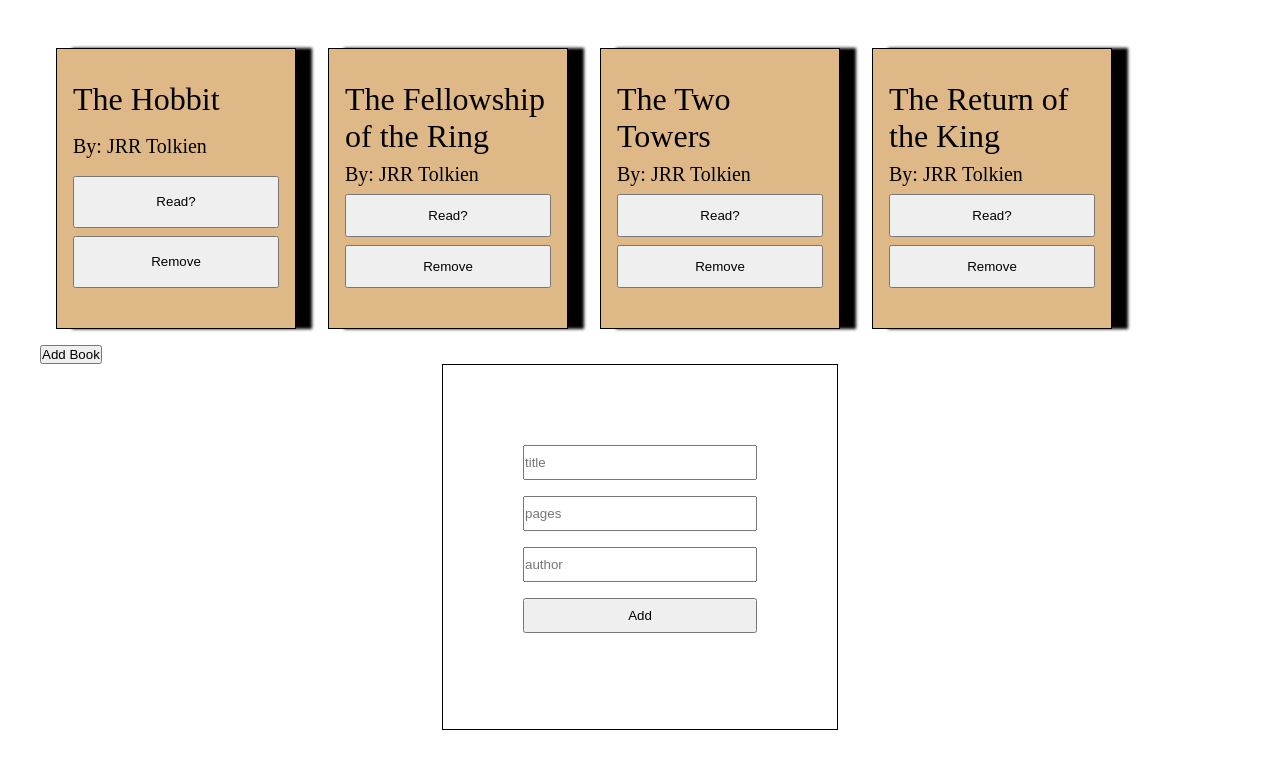
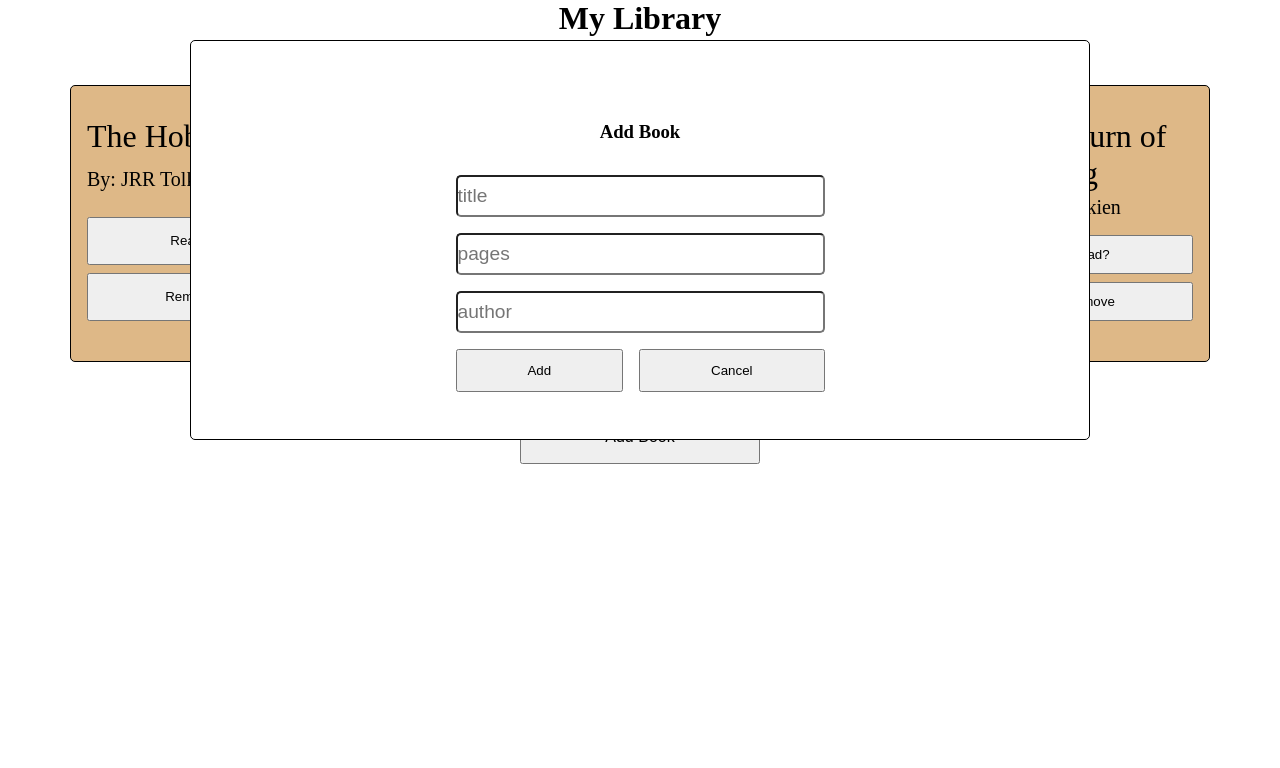
Before and after one commit to tylerspear/library_web_app, a plain HTML site: page index.html in a window 1280 px wide. Both pictures are taken after a click on the button "Add Book". Drawn offline with Linux system fonts and the light colour scheme.

Commit message:
added more styling and cancel button functionality

```diff
--- a/index.html
+++ b/index.html
@@ -5,17 +5,23 @@
     <meta http-equiv="X-UA-Compatible" content="IE=edge">
     <meta name="viewport" content="width=device-width, initial-scale=1.0">
     <link rel="stylesheet" href="styles.css">
-    <title>Library</title>
+    <title>My Library</title>
 </head>
 <body>
     <div class="container">
+        <h1 class="header">My Library</h1>
         <ul id="book-list"></ul>
         <button id="add">Add Book</button>
         <form id="book-form" action="#">
+            <h3 class="header">Add Book</h3>
             <input type="text" id="form-title" name="form-title" placeholder="title" required>
             <input type="text" id="form-pages" name="form-pages" placeholder="pages" required>
             <input type="text" id="form-author" name="form-author" placeholder="author" required>
-            <button type="submit" id="submit">Add</button>
+            <div class="form-btns">
+                <button type="submit" id="submit">Add</button>
+                <button id="cancel">Cancel</button>
+            </div>
+
         </form>
     </div>
     <script src="library.js"></script>
--- a/library.js
+++ b/library.js
@@ -8,6 +8,8 @@ const add = document.getElementById('add')
 const bookForm = document.getElementById('book-form')
 //confirmation button to add book
 const submitBook = document.getElementById('submit')
+//cancel button
+const cancel = document.getElementById('cancel')
 
 //Book object constructor
 function Book(title, author, pages) {
@@ -99,6 +101,13 @@ submitBook.addEventListener('click', (e)=> {
     displayBooks(myLibrary)
 })
 
+cancel.addEventListener('click', ()=> {
+    bookForm.style.display = "none"
+    document.getElementById('form-title').value = ''
+    document.getElementById('form-pages').value = ''
+    document.getElementById('form-author').value = ''
+})
+
 
 //Adding some test books to update CSS
 const theHobbit = new Book('The Hobbit', 'JRR Tolkien', '377')
--- a/styles.css
+++ b/styles.css
@@ -1,3 +1,6 @@
+/**********************
+Layout
+**********************/
 * {
   margin: 0;
   padding: 0;
@@ -8,38 +11,70 @@
   margin: 0 auto;
 }
 
+.header {
+  text-align: center;
+  margin-bottom: 2rem;
+}
+
+/**********************
+Form
+**********************/
 #book-form {
   display: none;
+  height: 50vh;
+  position: fixed;
   flex-direction: column;
-  width: 33%;
+  width: 75%;
   margin: 0 auto;
+  top: 10%;
+  left: 50%;
+  transform: translate(-50%, -10%);
   border: 1px solid #000;
   padding: 5rem;
+  background-color: #fff;
+  border-radius: 5px;
+  max-width: 900px;
 }
 
-#book-form input,
-#book-form button {
+#book-form input {
   display: inline-block;
   margin-bottom: 1rem;
   padding: 0.5rem 0;
+  width: 50%;
+  margin: 0 auto 1rem auto;
+  font-size: 1.2rem;
+  border-radius: 5px;
 }
+.form-btns {
+  display: flex;
+  width: calc(50% + 1rem);
+  margin: 0 auto;
+}
+.form-btns button {
+  cursor: pointer;
+  flex: 1 0 auto;
+  padding: 0.75rem 0;
+  margin: 0 0.5rem;
+}
+
+/**********************
+Book List
+**********************/
 #book-list {
   display: flex;
-  /* border-bottom: brown 30px solid; */
   flex-wrap: wrap;
-  margin-top: 2rem;
 }
 #book-list li {
   display: flex;
+  border-radius: 5px;
   flex-direction: column;
   list-style: none;
   flex: 0 1 20%;
-  margin: 1rem;
+  margin: 1rem 2.5%;
   border: 1px solid black;
   background-color: burlywood;
   padding: 2rem 1rem;
-  -webkit-box-shadow: 16px 0px 3px 0px #000000;
-  box-shadow: 16px 0px 3px 0px #000000;
+  transition: all 0.3s ease;
 }
 
 #book-list li > * {
@@ -47,24 +82,37 @@
   flex: 1 0 auto;
 }
 
-.read {
-  background-color: orange;
+#book-list li:hover {
+  box-shadow: 10px 0px 3px 0px #000000;
 }
 
 .title {
   font-size: 2rem;
-  margin-bottom: 0.5rem;
+  margin-bottom: 0.25rem;
 }
+
 .author {
   font-size: 1.25rem;
-  margin-bottom: 0.5rem;
+  margin-bottom: 1rem;
 }
 .btn-read,
 .btn-remove {
-  padding: 0.75rem 0.25rem;
+  padding: 10px 5px;
   margin-bottom: 0.5rem;
 }
 .btn-read:hover,
 .btn-remove:hover {
   cursor: pointer;
 }
+
+/**********************
+Add new book button
+**********************/
+#add {
+  display: block;
+  width: 20%;
+  margin: 2rem auto;
+  padding: 1rem 2rem;
+  font-size: 1rem;
+  cursor: pointer;
+}
```
